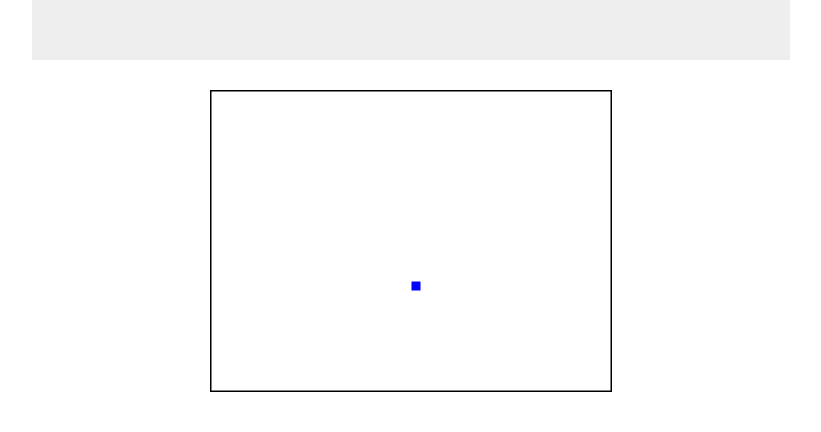
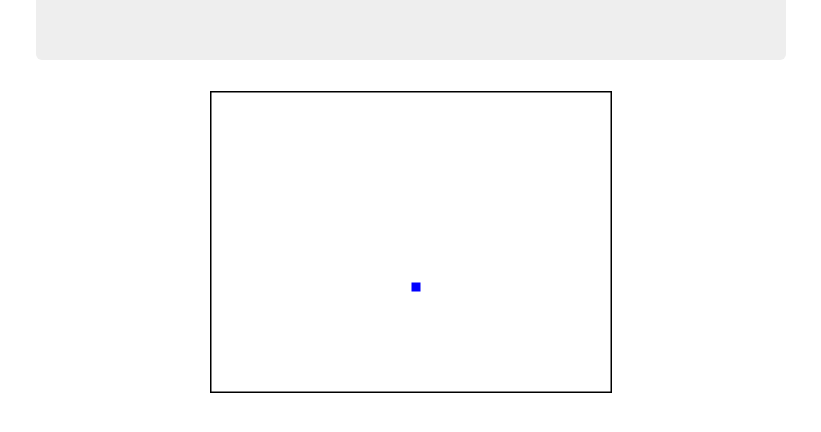
Before and after one commit to TheOpti/Snake, a plain HTML site: page index.html in a window 1280 px wide. Shown: the part 180-612 px from the top of the page, without its empty margins (229-1050 px from the left). Drawn offline with Linux system fonts and the light colour scheme.

Commit message:
Fixed bootstrap rows and width

```diff
--- a/index.html
+++ b/index.html
@@ -11,8 +11,8 @@
         <script src="jquery/jquery-2.1.1.js"></script>
 
     </head>
-    <body style="width: 90%; margin: 0 auto;" >
-
+    <body>
+        <div class="container">
             <div class="row">
                 <div class="col-md-2"></div>
                 <div class="col-md-8">
@@ -23,18 +23,17 @@
                 </div>
                 <div class="col-md-2"></div>
             </div>
-
             <div class="row">
                 <div class="col-md-2"></div>
-            <div class="col-md-8">
+                <div class="col-md-8" style="width: 100%;">
                     <div style="text-align: center;">
-                    <canvas id="canvas" style="padding: 0 auto;">
+                        <canvas id="canvas">
                             <script src="snake.js"></script>
                         </canvas>
                     </div>
                 </div>
                 <div class="col-md-2"></div>
             </div>
-
+        </div>
     </body>
 </html>
```
Lines whose indentation alone changed are shown as unchanged.
